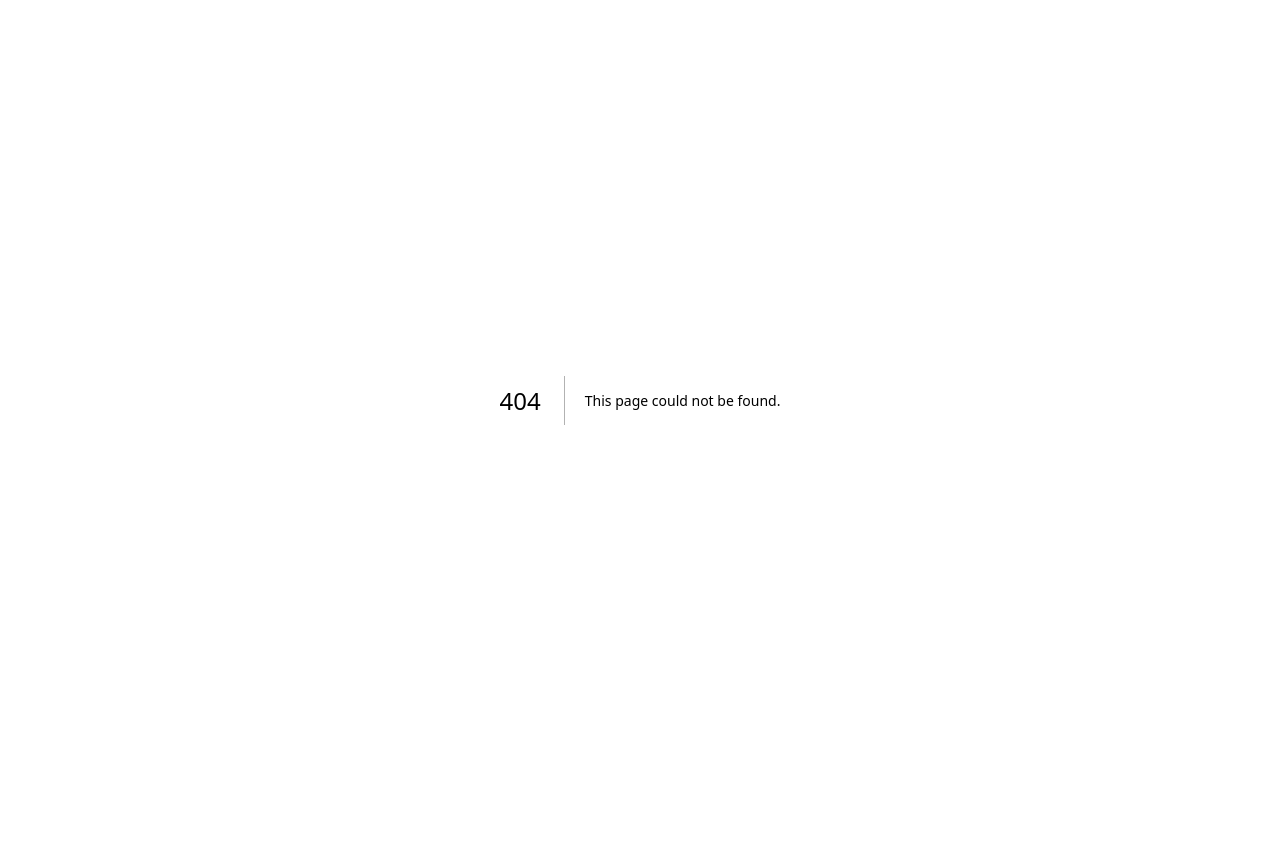
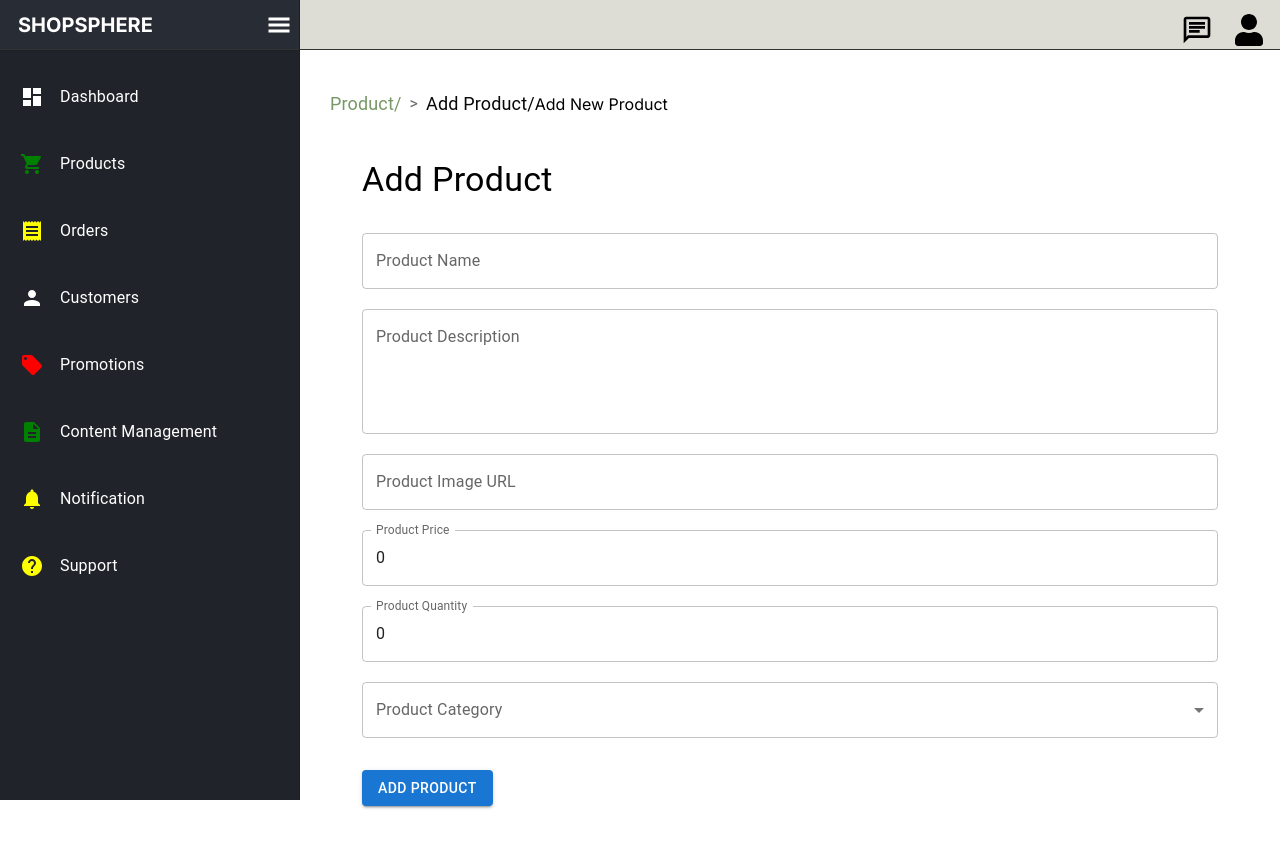
Before and after one commit to rojinnn/ShopSphere-ms, a Next.js app: page /product/add in a window 1280 px wide. Before the commit this address had no page. Shown: the top 848 px of the page. Before the commit the page ends 800 px from the top, so only its background shows below. Built offline with nearby package versions, Linux system fonts and the light colour scheme; sample sign-in values are in the browser's storage.

Commit message:
create add products page

```diff
--- /dev/null
+++ b/src/app/product/add/page.js
@@ -0,0 +1,133 @@
+"use client";
+import React, { useState } from "react";
+import {
+  Box,
+  Button,
+  TextField,
+  Typography,
+  MenuItem,
+  FormControl,
+  InputLabel,
+  Select,
+} from "@mui/material";
+import CustomBreadcrumbs from "@/components/CustomBreadCrumbs";
+
+const AddProductPage = () => {
+  const [isModalOpen, setIsModalOpen] = useState(false);
+  const [productName, setProductName] = useState("");
+  const [productDescription, setProductDescription] = useState("");
+  const [productImage, setProductImage] = useState("");
+  const [productPrice, setProductPrice] = useState(0);
+  const [productQuantity, setProductQuantity] = useState(0);
+  const [productCategory, setProductCategory] = useState("");
+
+  const handleSaveProduct = () => {
+    console.log({
+      productName,
+      productDescription,
+      productImage,
+      productPrice,
+      productQuantity,
+      productCategory,
+    });
+  };
+
+  return (
+    <div style={{ width: "100%", height: "100%" }}>
+      <CustomBreadcrumbs
+        title={"Add New Product"}
+        links={[
+          {
+            path: "/product",
+            title: "Product",
+          },
+          {
+            path: "/product/add",
+            title: "Add Product",
+            active: true,
+          },
+        ]}
+      />
+      <Box p={4}>
+        <Typography variant="h4" gutterBottom>
+          Add Product
+        </Typography>
+
+        <Box my={4}>
+          <TextField
+            label="Product Name"
+            variant="outlined"
+            fullWidth
+            value={productName}
+            onChange={(e) => setProductName(e.target.value)}
+          />
+          <TextField
+            label="Product Description"
+            variant="outlined"
+            multiline
+            rows={4}
+            fullWidth
+            style={{ marginTop: 20 }}
+            value={productDescription}
+            onChange={(e) => setProductDescription(e.target.value)}
+          />
+          <TextField
+            label="Product Image URL"
+            variant="outlined"
+            fullWidth
+            style={{ marginTop: 20 }}
+            value={productImage}
+            onChange={(e) => setProductImage(e.target.value)}
+          />
+          <TextField
+            label="Product Price"
+            type="number"
+            variant="outlined"
+            fullWidth
+            style={{ marginTop: 20 }}
+            value={productPrice}
+            onChange={(e) => setProductPrice(e.target.value)}
+          />
+          <TextField
+            label="Product Quantity"
+            type="number"
+            variant="outlined"
+            fullWidth
+            style={{ marginTop: 20 }}
+            value={productQuantity}
+            onChange={(e) => setProductQuantity(e.target.value)}
+          />
+          <FormControl fullWidth variant="outlined" style={{ marginTop: 20 }}>
+            <InputLabel id="product-category-label">
+              Product Category
+            </InputLabel>
+            <Select
+              labelId="product-category-label"
+              id="product-category"
+              value={productCategory}
+              onChange={(e) => setProductCategory(e.target.value)}
+              label="Product Category"
+            >
+              <MenuItem value="Clothing">Clothing</MenuItem>
+              <MenuItem value="Home">Home</MenuItem>
+              <MenuItem value="Accessories">Accessories</MenuItem>
+              <MenuItem value="Electronics">Electronics</MenuItem>
+            </Select>
+          </FormControl>
+        </Box>
+
+        <Box display="flex" justifyContent="space-between">
+          <Button
+            variant="contained"
+            color="primary"
+            onClick={handleSaveProduct}
+          >
+            Add Product
+          </Button>
+        </Box>
+      </Box>
+    </div>
+  );
+};
+
+export default AddProductPage;
--- a/src/app/product/page.js
+++ b/src/app/product/page.js
@@ -10,8 +10,10 @@
 } from "@mui/x-data-grid";
 import { Box, Typography, Button } from "@mui/material";
 import CustomBreadcrumbs from "@/components/CustomBreadCrumbs";
+import { useRouter } from "next/navigation";
 
 const ProductList = () => {
+  const router = useRouter();
   const [products, setProducts] = useState([
     {
       id: 1,
@@ -78,9 +80,7 @@
   ];
 
   const handleAddProduct = () => {
-    // Implement your logic to add a product
-    // This function can open a modal, navigate to a new page, etc.
-    console.log("Add Product clicked");
+    router.push("/product/add");
   };
 
   return (
```
